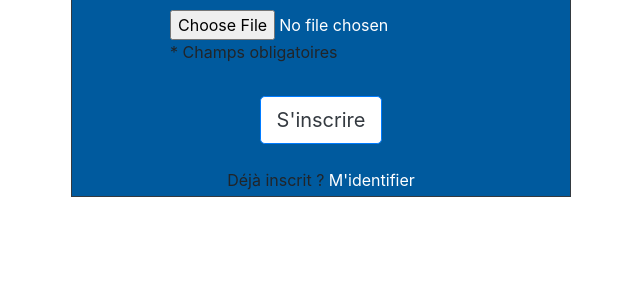
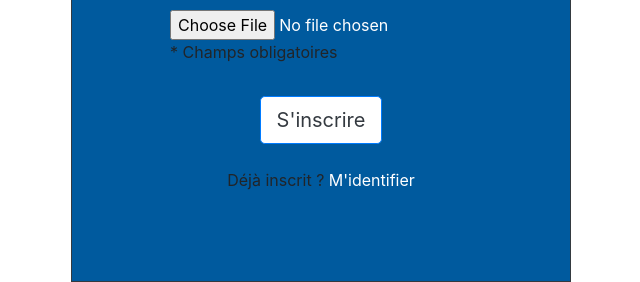
Before and after one commit to MattCornicDev/projet_EMRAC_Connexion_App_Web, a PHP site: page /inscription.php in a window 1280 px wide. Shown: the part 657-939 px from the top of the page, without its empty margins (319-959 px from the left). Before the commit the page ends 854 px from the top, so only its background shows below. Run offline with PHP 8.4, Linux system fonts and the light colour scheme.

Commit message:
correction bug page inscription

```diff
--- a/inscription.php
+++ b/inscription.php
@@ -119,7 +119,7 @@ if (isset($_POST) && !empty($_POST)) {
      <div class="row h-100 justify-content-center align-items-center">
 
 
-    <form action="" method="post" class="needs-validation border border border-dark" style="height: 750px; width: 500px; background-color: #005a9e;" novalidate>
+    <form action="" method="post" class="needs-validation border border border-dark" style="height: 835px; width: 500px; background-color: #005a9e;" novalidate>
         <h2 class="text-center mt-2 mb-3 text-white">Page d'inscription</h2>
         <h6 class="text-center text-white mb-4">Créer votre profil</h6>
         <div class="form-group d-flex flex-column align-items-center mt-2" >
```
